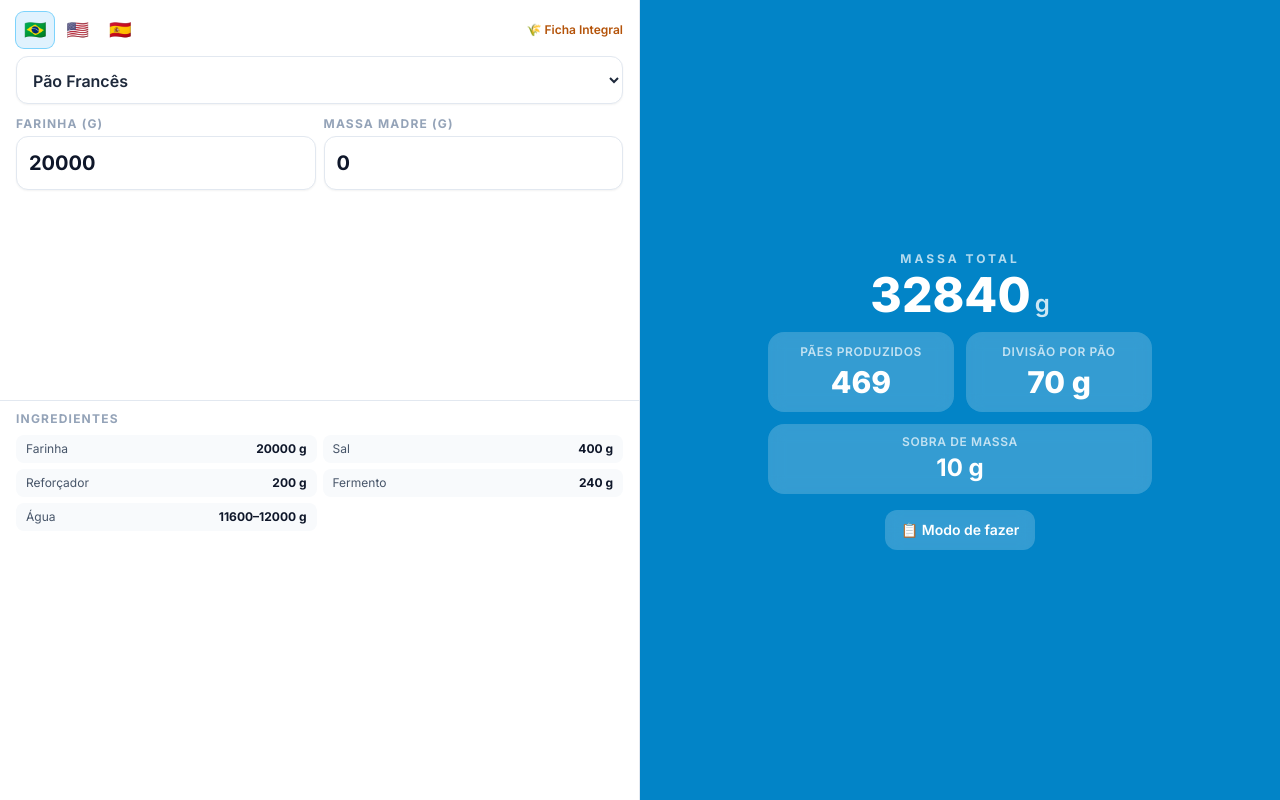
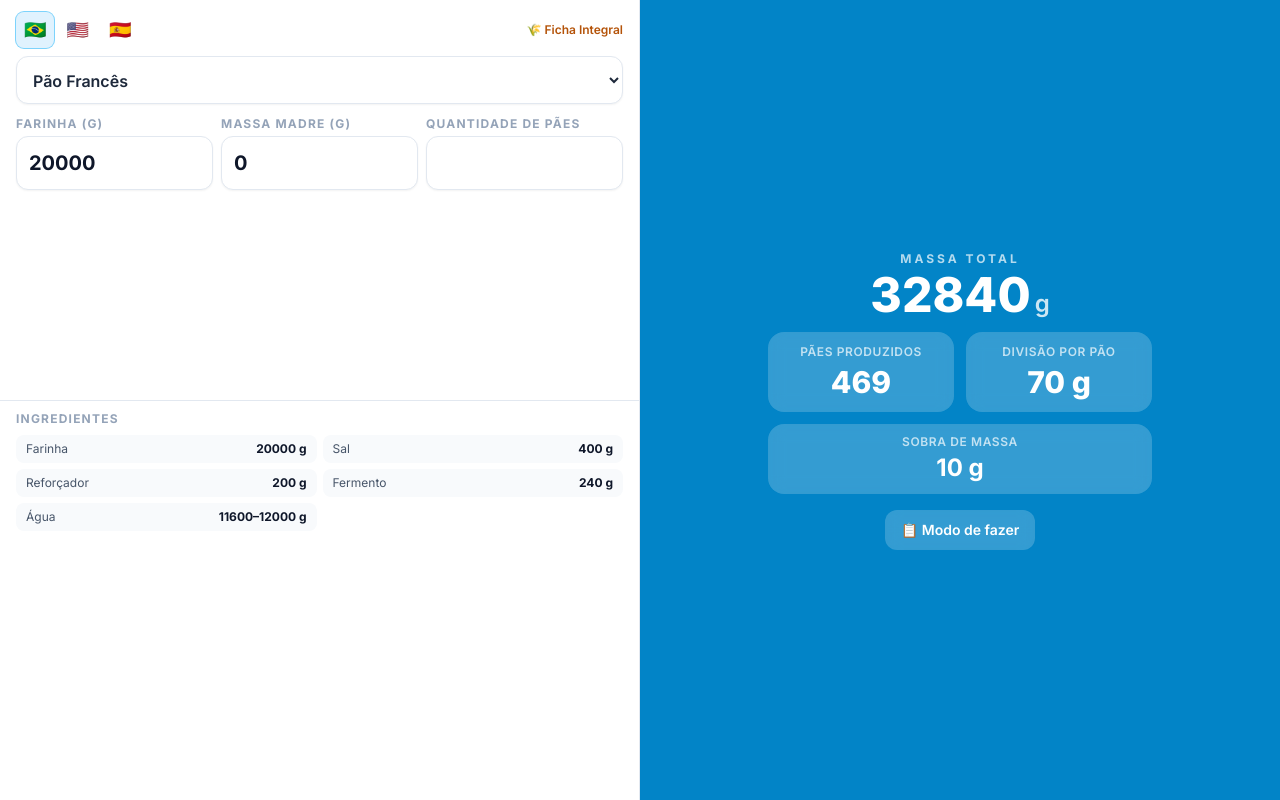
Before and after one commit to brunoribas68/panificacao, a React (Vite) app: page / in a window 1280 px wide. Built offline with nearby package versions, Linux system fonts and the light colour scheme.

Commit message:
feat: adicionar cálculo automático de farinha por quantidade de pães
Agent-Logs-Url: https://github.com/brunoribas68/panificacao/sessions/a0e3e441-7fd9-4f67-ba02-7edb9301f577

Co-authored-by: brunoribas68 <25181506+brunoribas68@users.noreply.github.com>

```diff
--- a/src/i18n/translations.js
+++ b/src/i18n/translations.js
@@ -11,6 +11,7 @@ export const translations = {
     ingredients: 'Ingredientes',
     totalDough: 'Massa total',
     breadsProduced: 'Pães produzidos',
+    targetBreads: 'Quantidade de pães',
     divisionPerBread: 'Divisão por pão',
     leftoverDough: 'Sobra de massa',
     nextBatchStarter: 'Massa madre para próxima fornada',
@@ -29,6 +30,7 @@ export const translations = {
     ingredients: 'Ingredients',
     totalDough: 'Total dough',
     breadsProduced: 'Breads produced',
+    targetBreads: 'Bread quantity',
     divisionPerBread: 'Weight per bread',
     leftoverDough: 'Leftover dough',
     nextBatchStarter: 'Starter dough for next batch',
@@ -47,6 +49,7 @@ export const translations = {
     ingredients: 'Ingredientes',
     totalDough: 'Masa total',
     breadsProduced: 'Panes producidos',
+    targetBreads: 'Cantidad de panes',
     divisionPerBread: 'Peso por pan',
     leftoverDough: 'Masa sobrante',
     nextBatchStarter: 'Masa madre para la próxima hornada',
--- a/src/pages/HomePage.jsx
+++ b/src/pages/HomePage.jsx
@@ -1,4 +1,4 @@
-import { useMemo, useState } from 'react';
+import { useEffect, useMemo, useState } from 'react';
 import { Link } from 'react-router-dom';
 import { recipes } from '../data/recipes';
 import { ingredientTranslations, translateBreadName, translateInstruction, translations } from '../i18n/translations';
@@ -39,10 +39,22 @@ function calcular(recipe, flourGrams, massaMadreGrams) {
   return { ingredients, totalDough, breads, leftoverDough };
 }
 
+function calculateFlourFactor(recipe) {
+  if (!recipe) return 1;
+
+  const percentSum = Object.entries(recipe.ingredients).reduce((sum, [name, percent]) => {
+    if (name === 'farinha') return sum;
+    return sum + (Array.isArray(percent) ? percent[1] : percent);
+  }, 0);
+
+  return 1 + (percentSum / 100);
+}
+
 function HomePage() {
   const [selectedBreadId, setSelectedBreadId] = useState(recipes[0].id);
   const [flourInput, setFlourInput] = useState('20000');
   const [massaMadreInput, setMassaMadreInput] = useState('0');
+  const [targetBreadsInput, setTargetBreadsInput] = useState('');
   const [language, setLanguage] = useState('pt');
   const [showInstructions, setShowInstructions] = useState(false);
 
@@ -74,10 +86,26 @@ function HomePage() {
     [selectedBread, flourGrams, massaMadreGrams],
   );
 
+  const recalculateFlourByTargetBreads = (targetBreads) => {
+    if (!selectedBread || targetBreads <= 0) return;
+
+    const flourFactor = calculateFlourFactor(selectedBread);
+    const requiredTotalDough = targetBreads * selectedBread.breadWeight;
+    const requiredFlour = Math.max(0, Math.ceil((requiredTotalDough - massaMadreGrams) / flourFactor));
+    setFlourInput(String(requiredFlour));
+  };
+
   const handleNumericInput = (setter) => (e) => {
     const val = e.target.value.replace(/\D/g, '');
     setter(val);
   };
+
+  useEffect(() => {
+    const targetBreads = Number(targetBreadsInput);
+    if (Number.isFinite(targetBreads) && targetBreads > 0) {
+      recalculateFlourByTargetBreads(targetBreads);
+    }
+  }, [targetBreadsInput, selectedBread, massaMadreGrams]);
 
   return (
     <>
@@ -119,14 +147,17 @@ function HomePage() {
           ))}
         </select>
 
-        <div className="grid grid-cols-2 gap-2">
+        <div className="grid grid-cols-1 gap-2 md:grid-cols-3">
           <label className="flex flex-col gap-1">
             <span className="text-xs font-bold uppercase tracking-widest text-slate-400">{t.flour} (g)</span>
             <input
               type="text"
               inputMode="numeric"
               value={flourInput}
-              onChange={handleNumericInput(setFlourInput)}
+              onChange={(e) => {
+                handleNumericInput(setFlourInput)(e);
+                setTargetBreadsInput('');
+              }}
               className="rounded-xl border border-slate-200 bg-white px-3 py-3 text-xl font-bold text-slate-900 shadow-sm focus:outline-none focus:ring-2 focus:ring-sky-400"
             />
           </label>
@@ -137,6 +168,24 @@ function HomePage() {
               inputMode="numeric"
               value={massaMadreInput}
               onChange={handleNumericInput(setMassaMadreInput)}
+              className="rounded-xl border border-slate-200 bg-white px-3 py-3 text-xl font-bold text-slate-900 shadow-sm focus:outline-none focus:ring-2 focus:ring-sky-400"
+            />
+          </label>
+          <label className="flex flex-col gap-1">
+            <span className="text-xs font-bold uppercase tracking-widest text-slate-400">{t.targetBreads}</span>
+            <input
+              type="text"
+              inputMode="numeric"
+              value={targetBreadsInput}
+              onChange={(event) => {
+                const val = event.target.value.replace(/\D/g, '');
+                setTargetBreadsInput(val);
+
+                const targetBreads = Number(val);
+                if (Number.isFinite(targetBreads) && targetBreads > 0) {
+                  recalculateFlourByTargetBreads(targetBreads);
+                }
+              }}
               className="rounded-xl border border-slate-200 bg-white px-3 py-3 text-xl font-bold text-slate-900 shadow-sm focus:outline-none focus:ring-2 focus:ring-sky-400"
             />
           </label>
```
